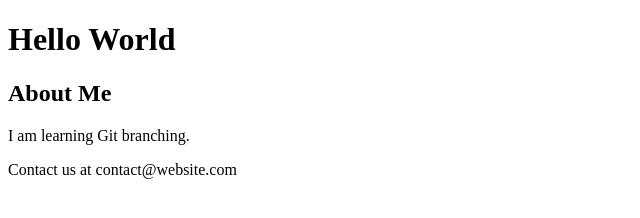
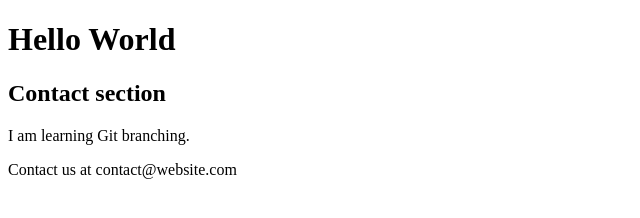
Before and after one commit to Hemanth3359/idx, a plain HTML site: page index.html in a window 1280 px wide. Shown: the full height of the page, 0-640 px from the left. Drawn offline with Linux system fonts and the light colour scheme.

Commit message:
Update index.html

```diff
--- a/index.html
+++ b/index.html
@@ -6,7 +6,7 @@
 <body>
   <h1>Hello World</h1>
   <section id="about">
-    <h2>About Me</h2>
+    <h2>Contact section</h2>
     <p>I am learning Git branching.</p>
   </section>
 </body>
```
